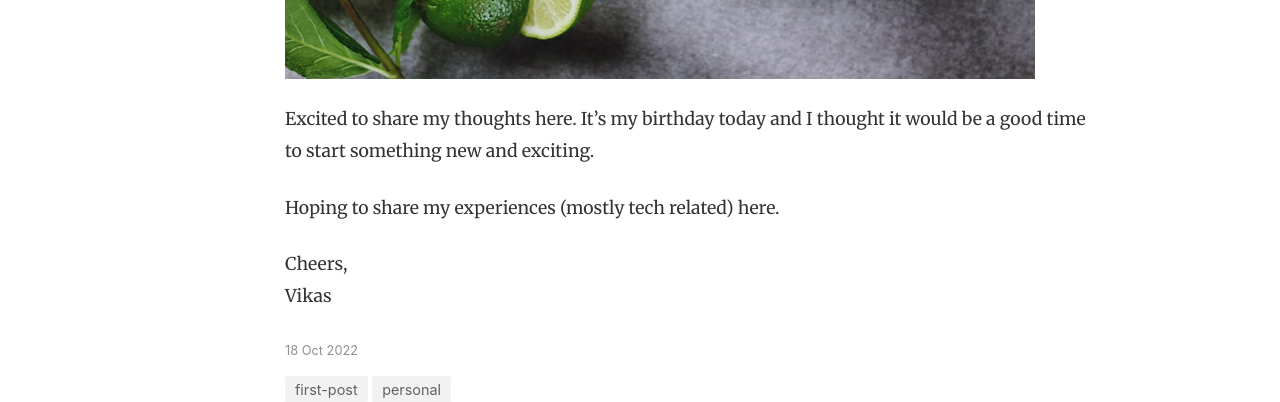
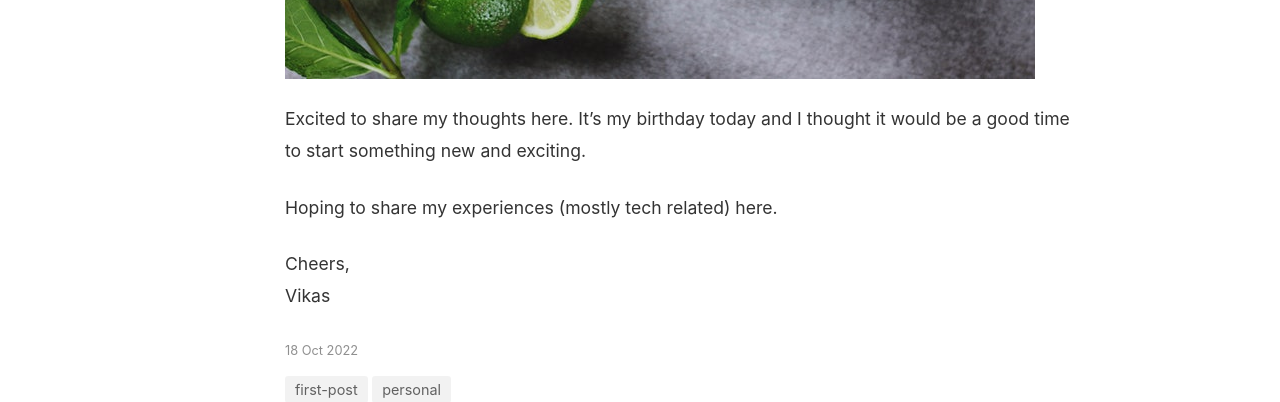
Before and after one commit to vikas3045/vikas3045.github.io, a Jekyll site: the page built from _posts/2022-10-18-hello-world.md, in a window 1280 px wide and 1400 px high, scrolled down 251 px. Shown: the part 347-749 px from the top of the window. Built offline with Jekyll 4.4.1, drawn with Linux system fonts in a browser that asks for light colours; nearby versions of some CDN libraries; comment, search, counter and statistics services are not loaded.

Commit message:
Changed font style for posts

```diff
--- a/_layouts/default.html
+++ b/_layouts/default.html
@@ -36,7 +36,7 @@
 <body class="{{layout}}">
 	<!-- defer loading of font and font awesome -->
 	<noscript id="deferred-styles">
-		<link href="https://fonts.googleapis.com/css?family=Righteous%7CMerriweather:300,300i,400,400i,700,700i" rel="stylesheet">
+		<!-- <link href="https://fonts.googleapis.com/css?family=Righteous%7CMerriweather:300,300i,400,400i,700,700i" rel="stylesheet"> -->
 		<link rel="stylesheet" href="https://use.fontawesome.com/releases/v5.0.13/css/all.css" integrity="sha384-DNOHZ68U8hZfKXOrtjWvjxusGo9WQnrNx2sqG0tfsghAvtVlRW3tvkXWZh58N9jp" crossorigin="anonymous">
 	</noscript>
 
--- a/assets/css/screen.css
+++ b/assets/css/screen.css
@@ -330,7 +330,7 @@
 }
 
 .article-post {
-    font-family: Merriweather;
+    /* font-family: Merriweather; */
     font-size: 1.1rem;
     line-height: 1.84;
     color: rgba(0, 0, 0, .8);
```
